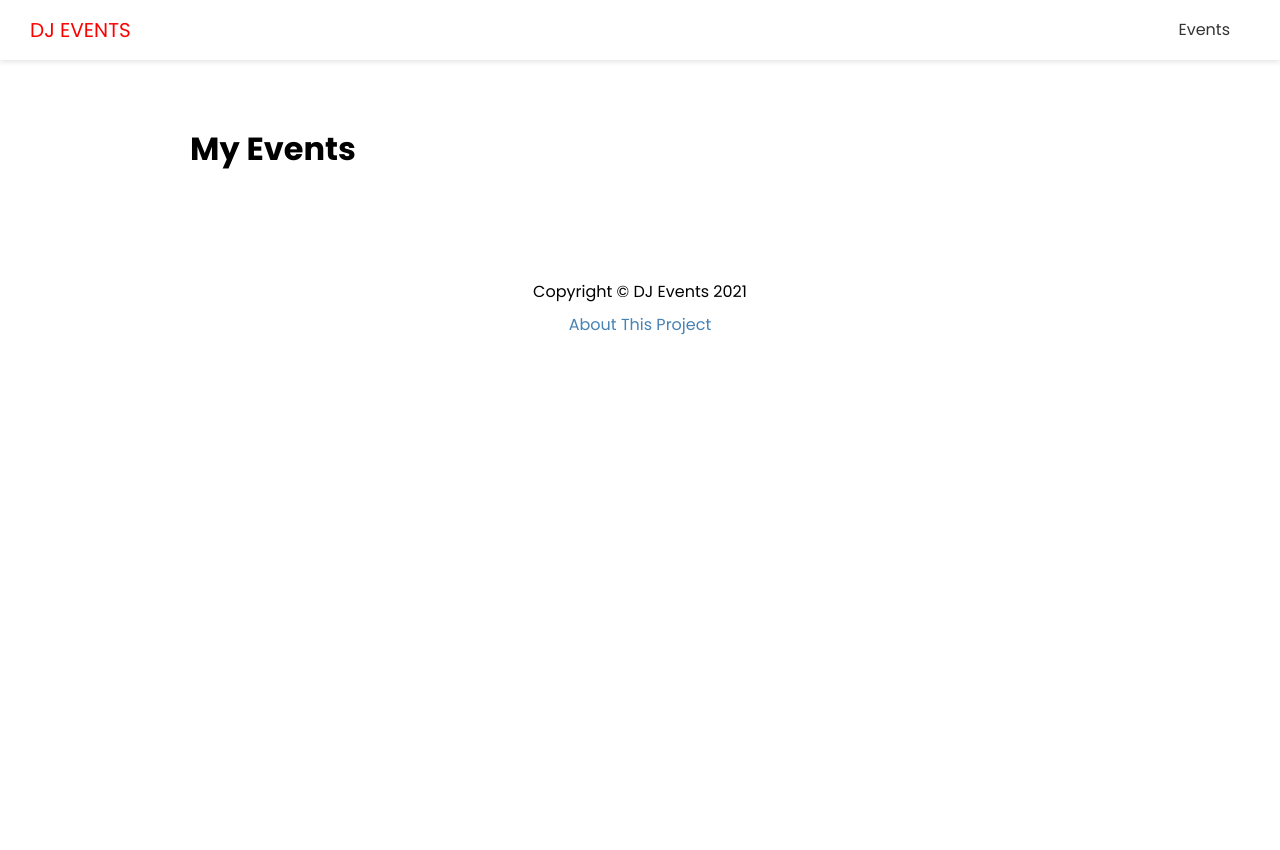
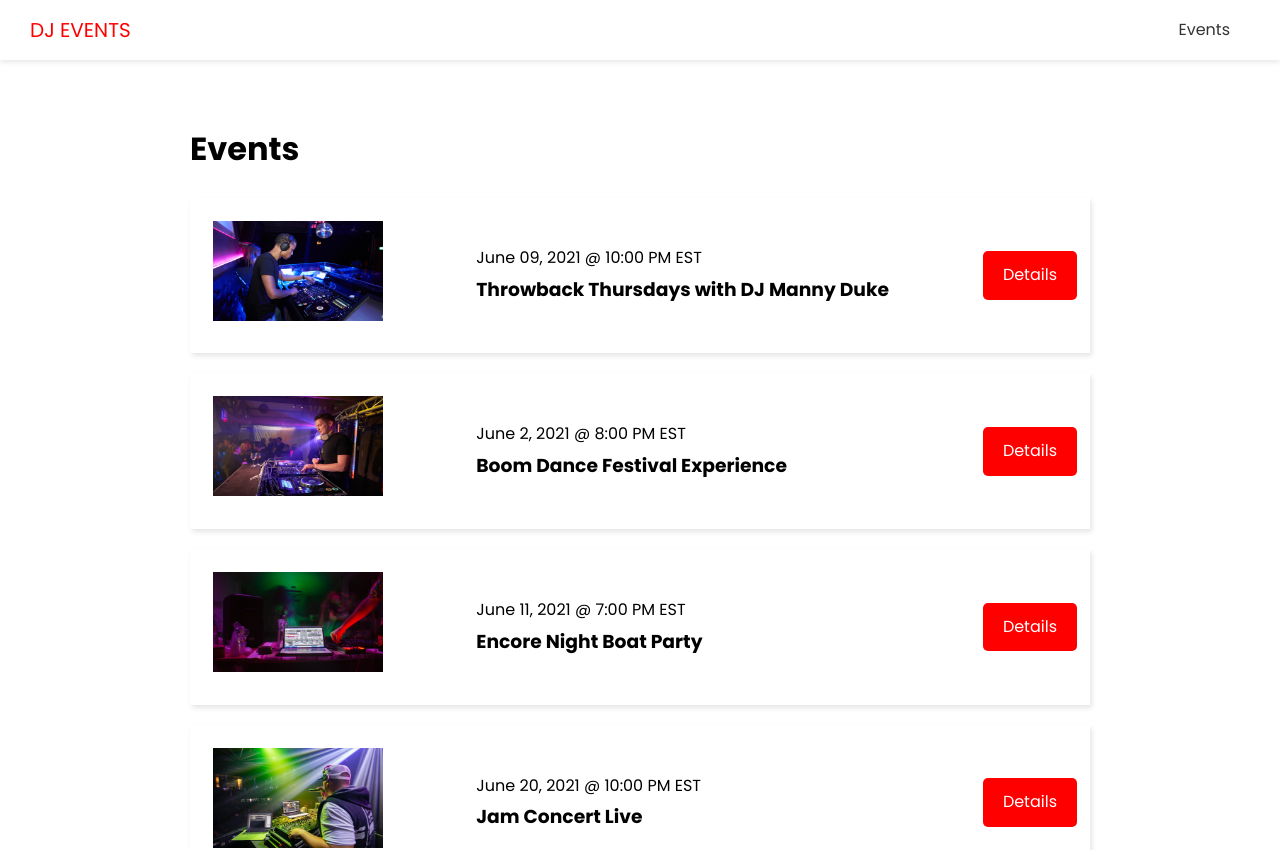
Before and after one commit to robyyo/dj-events-frontend, a Next.js app: page /events in a window 1280 px wide. Shown: the top 850 px of the page. Before the commit the page ends 800 px from the top, so only its background shows below. Built offline with nearby package versions, Linux system fonts and the light colour scheme; no server answers.

Commit message:
updated Events Page to show all events

```diff
--- a/pages/events/index.js
+++ b/pages/events/index.js
@@ -1,9 +1,25 @@
-import Layout from "@/components/Layout";
+import Layout from '@/components/Layout';
+import { API_URL } from '@/config/index';
+import EventItem from '@/components/EventItem';
 
-export default function EventsPage() {
+export default function EventsPage({ events }) {
   return (
     <Layout>
-      <h1>My Events</h1>
+      <h1>Events</h1>
+      {events.events.length === 0 && <h3>No events to show</h3>}
+      {events.events.map((evt) => (
+        <EventItem key={evt.id} evt={evt} />
+      ))}
     </Layout>
   );
 }
+
+export async function getStaticProps() {
+  const res = await fetch(`${API_URL}/api/events`);
+  const events = await res.json();
+
+  return {
+    props: { events },
+    revalidate: 1,
+  };
+}
```
